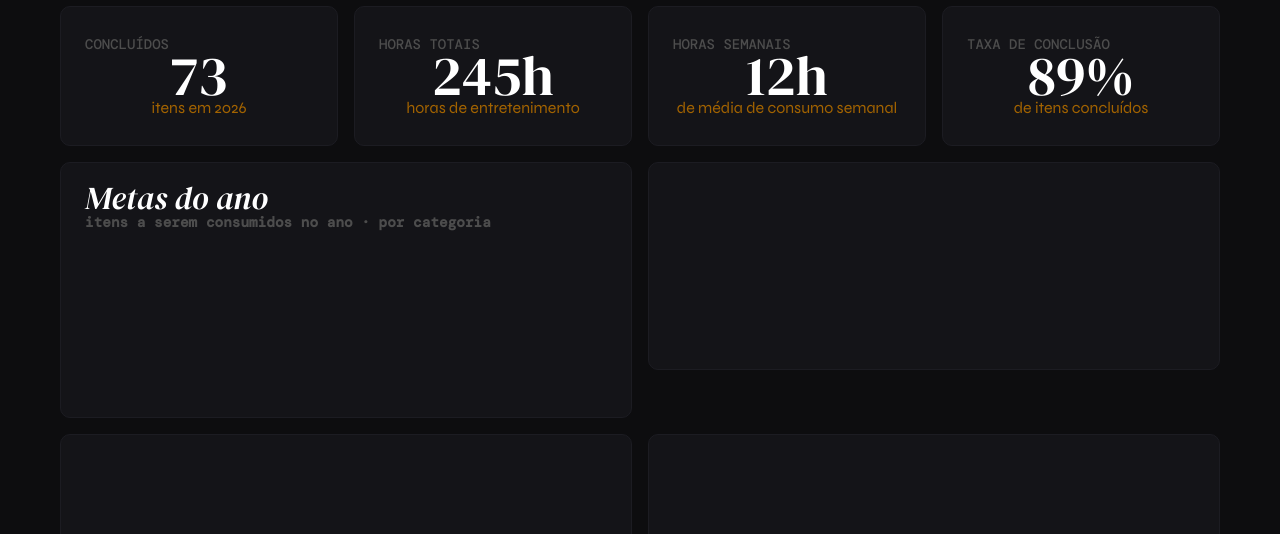
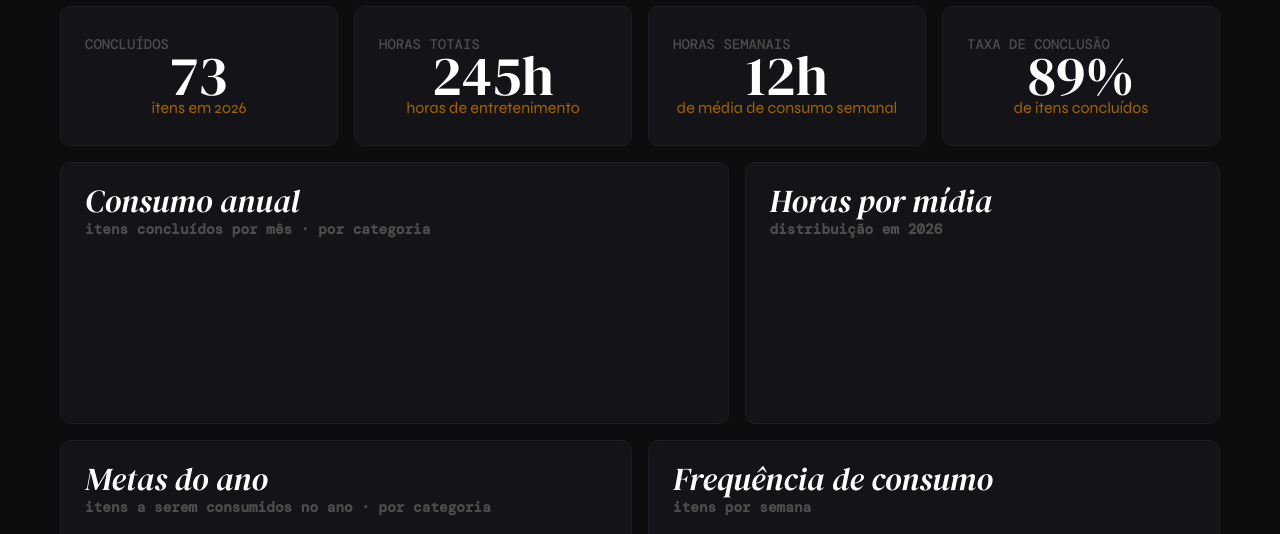
Before and after one commit to JotaVSRodrigues/geekbox-pi, a plain HTML site: page frontend/html/dashboard.html in a window 1280 px wide. Shown: the part 266-800 px from the top of the page. Drawn offline with Linux system fonts and the light colour scheme.

Commit message:
dashboard organization

```diff
--- a/frontend/css/dashboard.css
+++ b/frontend/css/dashboard.css
@@ -69,6 +69,7 @@
     display: flex;
     flex-direction: row;
 
+    height: 100%;
     gap: 16px;
 }
 
@@ -82,7 +83,7 @@
     font-weight: 200;
     font-style: italic;
     margin: 0;
-    line-height: 0.7;
+    line-height: 0.9;
 }
 
 .subtitle-card {
@@ -90,6 +91,14 @@
     font-weight: 800;
     font-size: 0.9em;
     color: #4D4D4D;
-    margin-top: 4px;
 
 }
+
+
+/* #metas-do-ano {
+    width: 130vw;
+} */
+
+#consumo-anual {
+    width: 130vw;
+}
--- a/frontend/html/dashboard.html
+++ b/frontend/html/dashboard.html
@@ -99,6 +99,37 @@
                 <div class="content-graphics">
 
                     <div class="graphics">
+                        <div class="dash-card kpi" id="consumo-anual">
+                            <div class="dash-card-header">
+                                <h3 class="dash-main-data">
+                                    Consumo anual
+                                </h3>
+                                <span class="subtitle-card">itens concluídos por mês · por categoria</span>
+                            </div>
+                            <div class="chart">
+                                <canvas id="line-chart">
+
+                                </canvas>
+                            </div>
+                        </div>
+
+                        <div class="dash-card kpi" id="horas-por-midia">
+                            <div class="dash-card-header">
+                                <h3 class="dash-main-data">
+                                    Horas por mídia
+                                </h3>
+                                <span class="subtitle-card">distribuição em 2026</span>
+                            </div>
+                            <div class="chart">
+                                <canvas id="doughnut-chart">
+
+                                </canvas>
+                            </div>
+                        </div>
+                    </div>
+
+                    <div class="graphics">
+
                         <div class="dash-card kpi" id="metas-do-ano">
                             <div class="dash-card-header">
                                 <h3 class="dash-main-data">
@@ -113,25 +144,14 @@
                             </div>
 
                         </div>
-                        <div class="dash-card kpi" id="horas-por-midia">
 
-                            <div class="chart">
-                                <canvas id="doughnut-chart">
-
-                                </canvas>
+                        <div class="dash-card kpi" id=frequencia-consumo">
+                            <div class="dash-card-header">
+                                <h3 class="dash-main-data">
+                                    Frequência de consumo
+                                </h3>
+                                <span class="subtitle-card">itens por semana</span>
                             </div>
-                        </div>
-                    </div>
-
-                    <div class="graphics">
-                        <div class="dash-card kpi" id=consumo-anual">
-                            <div class="chart">
-                                <canvas id="line-chart">
-
-                                </canvas>
-                            </div>
-                        </div>
-                        <div class="dash-card kpi" id=frequencia-consumo">
                             <div class="chart">
                                 <canvas id="heatmap-chart">
 
```
